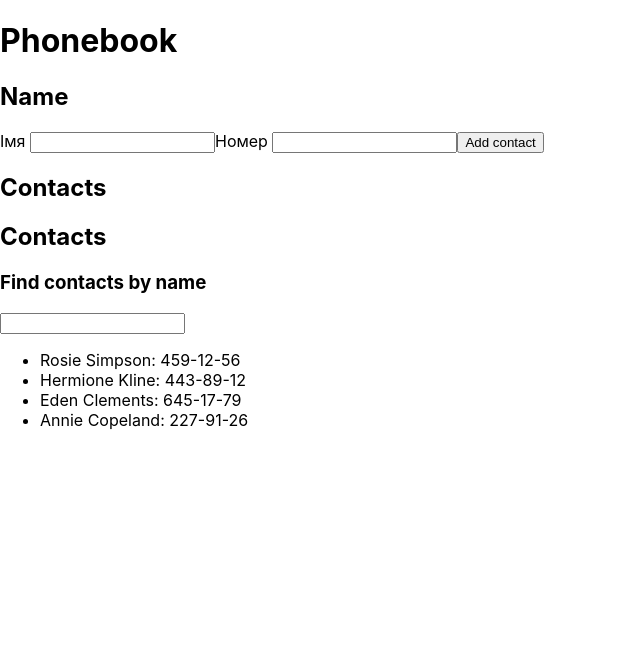
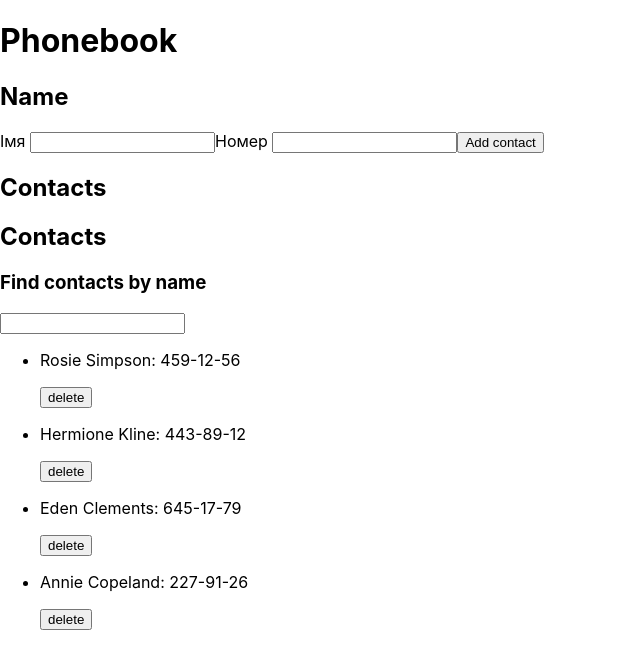
Before and after one commit to Anatoliy-Bolyukh/goit-react-hw-02-phonebook, a React (Create React App) app: page / in a window 1280 px wide. Shown: the top 668 px of the page, without its empty margins (0-640 px from the left). Built offline with nearby package versions, Linux system fonts and the light colour scheme.

Commit message:
add commit05

```diff
--- a/src/components/App.jsx
+++ b/src/components/App.jsx
@@ -27,24 +27,38 @@ class App extends Component {
     this.setState({ filter: event.currentTarget.value });
   };
 
-  visibleContactList = () => {
-    const { contacts, filter } = this.state
+  // visibleContactList = () => {};
 
-    const normalizedFilter = filter.toLowerCase();
-    return contacts.filter(contact => contact.name.toLowerCase().includes(normalizedFilter)
-    )
+  filterContact = () => {
+    if (this.state.filter === '') {
+      return this.state.contacts;
+    } else {
+      const { contacts, filter } = this.state;
+
+      const normalizedFilter = filter.toLowerCase();
+
+      return contacts.filter(contact =>
+        contact.name.toLowerCase().includes(normalizedFilter)
+      );
+    }
   };
 
+  deleteContact = id => {
+    this.setState(prevState => ({
+      contacts: prevState.contacts.filter(contact => contact.id !==id)
+    }))
+  }
+
   render() {
-    const visibleContact = this.visibleContactList()
     return (
       <>
         <ContactForm addContacts={this.addContacts} />
         <h2>Contacts</h2>
         <Filter value={this.state.filter} onChange={this.changeFilter} />
         <ContactList
-          contactsFilter={visibleContact}
+          filterContact={this.filterContact}
           addContacts={this.state.contacts}
+          deleteContact = {this.deleteContact}
         />
       </>
     );
--- a/src/components/ContactList/ContactList.jsx
+++ b/src/components/ContactList/ContactList.jsx
@@ -1,17 +1,18 @@
-
-
-const ContactList = ({ addContacts }) => {
+const ContactList = ({ filterContact, deleteContact }) => {
   // console.log(addContacts);
   return (
     <div>
       <ul>
-                {addContacts.map(({ id, name, number }) => (
-                    <li key={id}>{name}: {number}</li>
-                ))
-                }
+        {filterContact().map(({ id, name, number }) => (
+            <li key={id}>
+                <p>{name}: {number}</p>
+
+            <button onClick={event=>deleteContact(id)}>delete</button>
+          </li>
+        ))}
       </ul>
     </div>
   );
-}
+};
 
 export default ContactList;
```
Lines whose indentation alone changed are shown as unchanged.
